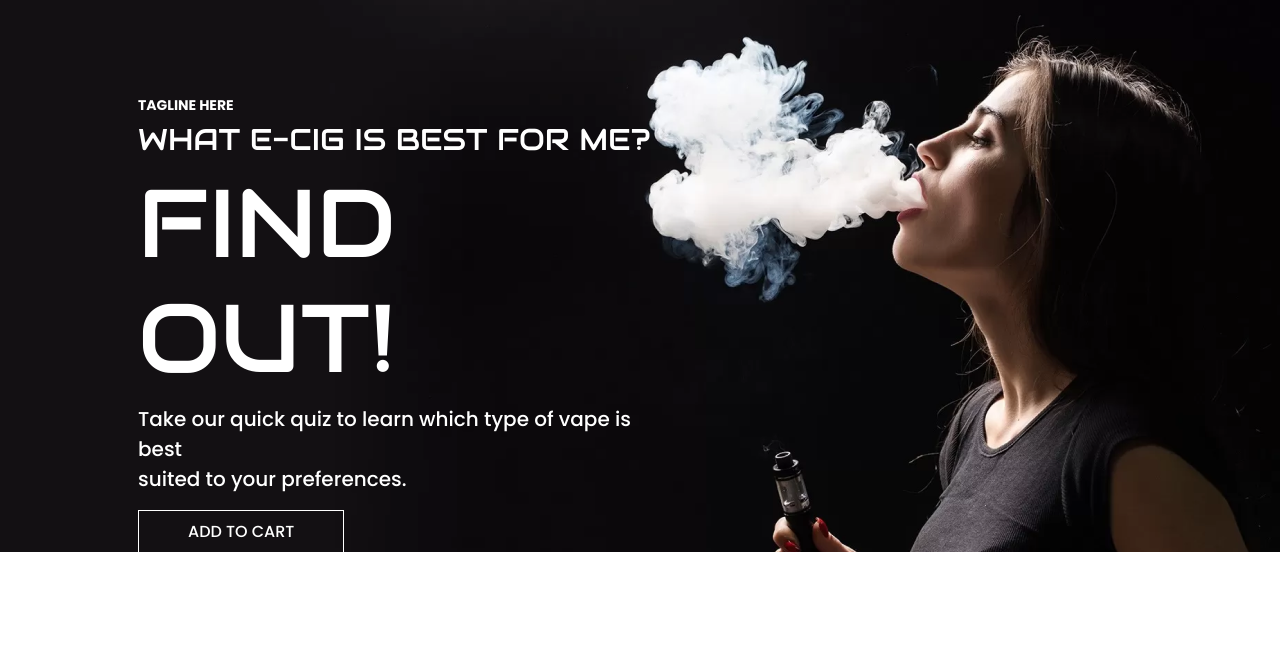
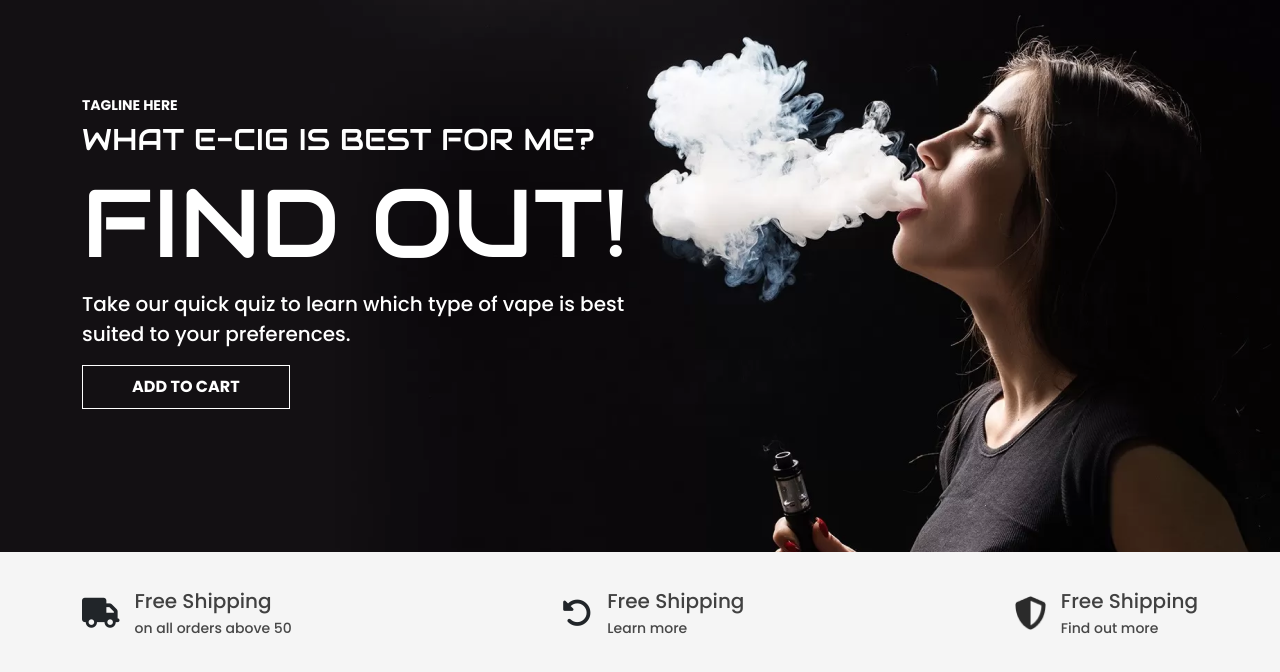
Before and after one commit to MehediHasan16/Vap-product-website, a plain HTML site: page index.html in a window 1280 px wide. Shown: the part 226-898 px from the top of the page. Drawn offline with nearby package versions, Linux system fonts and the light colour scheme; a web font is replaced by a local one.

Commit message:
added shopping method

```diff
--- a/css/style.css
+++ b/css/style.css
@@ -11,6 +11,8 @@
     font-family: 'Montserrat', sans-serif;
     font-family: 'Poppins', sans-serif;
     box-sizing: border-box;
+    margin: 0;
+    padding: 0;
 
 
 
@@ -225,8 +227,49 @@ hr {
 
 .banner-text button {
     color: var(--colorWhite);
+    font-weight: 700;
     padding: 9px 49px;
     font-size: 16px;
     background-color: #feffff00;
     border: 1.5px solid #FFFFFF;
 }
+
+/* shopping method  */
+.shopping-method {
+
+    height: 121px;
+    background: #F5F5F5;
+}
+
+.shopping-method .fa-solid {
+    font-size: 30px;
+
+
+}
+
+
+.shopping-method img {
+    width: 30.94px;
+    height: 34px;
+
+
+
+}
+
+.shopping-service-text {
+    margin-left: 15px;
+}
+
+.shopping-method p {
+    margin-bottom: 0px;
+    font-weight: 500;
+    font-size: 20px;
+    color: #414141;
+}
+
+.shopping-method small {
+    font-weight: 400;
+
+    font-size: 14px;
+    color: #474747;
+}
--- a/index.html
+++ b/index.html
@@ -129,8 +129,8 @@
         </section>
         <!------------------------------------ top banner part ----------------------------------------------------------------------------->
         <section>
-            <div class="top-banner-part">
-                <div class="banner-text ">
+            <div class="top-banner-part ">
+                <div class="banner-text container ">
                     <h6>TAGLINE HERE</h6>
                     <h2>WHAT E-CIG IS BEST FOR ME?</h2>
                     <h1>FIND OUT!</h1>
@@ -143,7 +143,35 @@
         </section>
     </header>
     <main>
+        <!--------------------------------------- shopping method ------------------------------------------------------------------------------------>
+        <section style="background: #F5F5F5;">
+            <div class="d-flex container justify-content-between align-items-center shopping-method  ">
 
+                <div class="d-flex   align-items-center">
+                    <i class="fa-solid fa-truck"></i>
+                    <div class="shopping-service-text">
+                        <p>Free Shipping</p>
+                        <small>on all orders above 50</small>
+                    </div>
+                </div>
+
+                <div class="d-flex   align-items-center">
+                    <i class="fa-solid fa-rotate-left"></i>
+                    <div class="shopping-service-text">
+                        <p>Free Shipping</p>
+                        <small>Learn more</small>
+                    </div>
+                </div>
+
+                <div class="d-flex   align-items-center">
+                    <img src="images/safe.png" alt="">
+                    <div class="shopping-service-text">
+                        <p>Free Shipping</p>
+                        <small>Find out more</small>
+                    </div>
+                </div>
+            </div>
+        </section>
     </main>
     <footer>
 
```
Also changed, not shown: images/safe.png (added).
